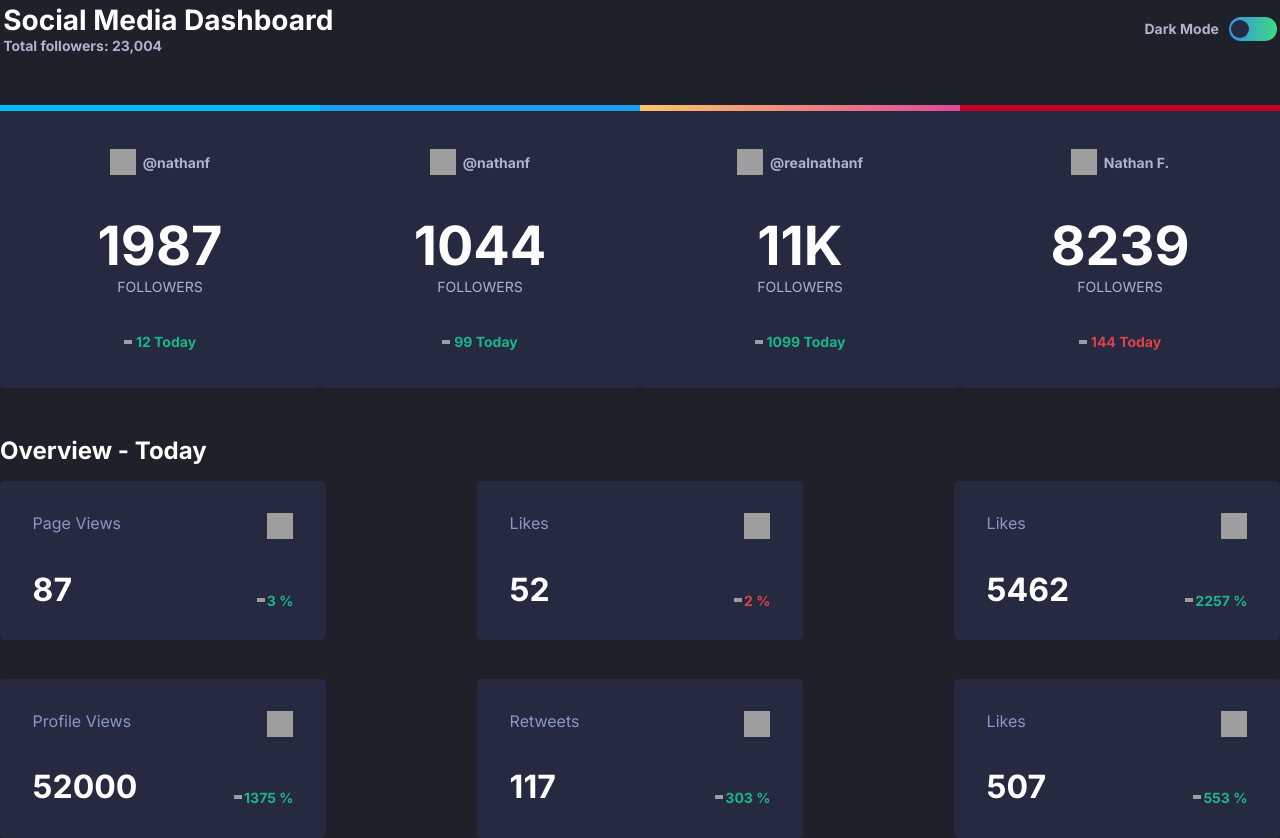
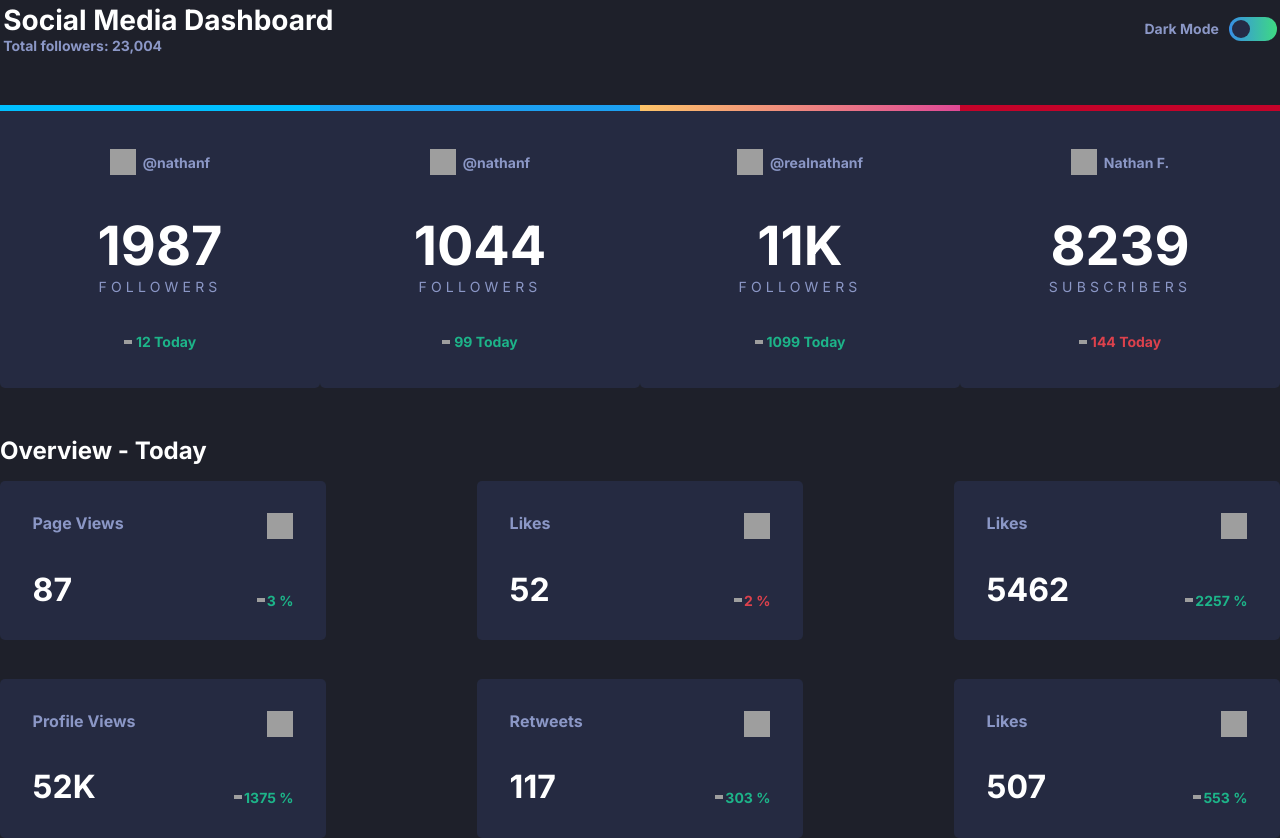
Before and after one commit to 1risS/ms-challenge, a React (Create React App) app: page / in a window 1280 px wide. Shown: the top 838 px of the page. Built offline with nearby package versions, Linux system fonts and the light colour scheme; grey boxes are pictures that could not be loaded.

Commit message:
casi todo

```diff
--- a/src/App.tsx
+++ b/src/App.tsx
@@ -1,20 +1,31 @@
-import './App.css';
 import CardContainer from './CardContainer';
 import Header from './Header';
 import AppContainer from './AppContainer'
 import OverviewHeader from './OverviewHeader';
 import OverviewCardContainer from './OverviewCardContainer';
+import { useState } from 'react';
+import { ThemeProvider } from 'styled-components';
+import { lightTheme, darkTheme } from './Theme';
+import { GlobalStyles } from './GlobalStyles';
 
 function App() {
+  const [theme, setTheme] = useState('dark')
+  const themeToggler = () => {
+    theme === 'light' ? setTheme('dark') : setTheme('light')
+  }
+
   return (
+    <ThemeProvider theme={theme === 'light' ? lightTheme : darkTheme}>
+      <GlobalStyles />
       <div className="App">
         <AppContainer>
-        <Header />
+          <Header onChange={themeToggler} />
           <CardContainer />
           <OverviewHeader />
           <OverviewCardContainer />
         </AppContainer>
       </div>
+    </ThemeProvider>
   );
 }
 
--- a/src/Card.tsx
+++ b/src/Card.tsx
@@ -1,21 +1,30 @@
 import "./index.css";
 import styled from "styled-components";
-import { devices } from './Theme'
+import { devices, primary } from './Theme'
 import arrowUp from './assets/icon-up.svg'
 import arrowDown from './assets/icon-down.svg'
+import Modal from './Modal'
+import { useEffect, useState } from 'react'
+import IndicatorNumber from "./IndicatorValue";
+import IndicatorValue from "./IndicatorValue";
 
 const CardContainer = styled.div<{ $borderColor: string }>`
     width: 326px;
     height: 277px;
     display: flex;
     flex-direction: column;
-    background-color: #252A41;
+    background-color: ${({ theme }) => theme.cardBg};
     border-radius: 5px;
     align-items: center;
     justify-content: space-evenly;
     border-top: 6px solid transparent;
     border-image: ${props => props.$borderColor};
     border-image-slice: 1;
+    cursor: pointer;
+
+    &:hover{
+        background-color: ${({ theme }) => theme.cardBgHover}
+    }
 
     @media ${devices.laptop} {
         width: 235px;
@@ -52,7 +61,7 @@ const SMLogo = styled.img`
 const UserName = styled.div`
     font-family: Inter;
     font-size: 14px;
-    color: #AEB3CB;
+    color: ${({ theme }) => theme.textColor2};
     font-weight: 700;
     margin-left: 0.5em;
 
@@ -69,37 +78,13 @@ const FollowersContainer = styled.div`
     flex-direction: column;
 `
 
-function FollowerNumber({ className, children }: any) {
-    let value = children;
-
-    if (value > 10000) {
-        value = `${value / 1000}K`
-    }
-    return (
-        <div className={className}>{value}</div>
-    )
-}
-
-const StyledFollowerNumber = styled(FollowerNumber)`
-    font-family: Inter;
-    font-size: 54px;
-    color: white;
-    font-weight: 700;
-
-    @media ${devices.tablet}{
-        font-size: 50px;
-    }
-    @media ${devices.mobileL}{
-        font-size: 54px;
-    }
-`
-
 const Followers = styled.div`
     font-family: Inter;
     font-size: 14px;
     font-weight: 400;
-    color: #AEB3CB;
+    color: ${({ theme }) => theme.textColor2};
     text-transform: uppercase;
+    letter-spacing: 0.3em;
 
     @media ${devices.tablet}{
         font-size: 10px;
@@ -124,7 +109,7 @@ const Today = styled.div<{ $todayDiff: number }>`
     font-family: Inter;
     font-size: 14px;
     font-weight: 700;
-    color: ${props => (props.$todayDiff <= 0) ? "hsl(356, 69%, 56%)" : "hsl(163, 72%, 41%)"} ;
+    color: ${props => (props.$todayDiff <= 0) ? primary.primaryRed : primary.primaryGreen} ;
 
     @media ${devices.tablet}{
         font-size: 10px;
@@ -133,25 +118,47 @@ const Today = styled.div<{ $todayDiff: number }>`
         font-size: 14px;
     }
 `
-interface CardProps {
+
+const StyledFollowerNumber = styled(IndicatorValue)`
+font-family: Inter;
+font-size: 54px;
+color: ${({ theme }) => theme.textColor1};
+font-weight: 700;
+
+@media ${devices.tablet}{
+    font-size: 50px;
+}
+@media ${devices.mobileL}{
+    font-size: 54px;
+}
+`
+export interface ICardProps {
+    socialNetworkName: string;
     socialLogo: string;
     userName: string;
     followers: number;
     todayDiff: number;
+    diff10days: number;
     borderColor: string;
+    followerName: string;
 }
 
+const Card = ({ socialNetworkName, socialLogo, userName, followers, todayDiff, diff10days, borderColor, followerName }: ICardProps) => {
+    const [isModalOpen, setIsModalOpen] = useState(false);
 
-const Card = ({ socialLogo, userName, followers, todayDiff, borderColor }: CardProps) => {
     return (
-        <CardContainer $borderColor={borderColor}>
+        <CardContainer $borderColor={borderColor} onClick={() => setIsModalOpen(true)}>
+            <Modal isOpen={isModalOpen} onClose={(e) => {
+                e.stopPropagation()
+                setIsModalOpen(false)
+            }} socialNetworkName={socialNetworkName} socialLogo={socialLogo} userName={userName} followers={followers} todayDiff={todayDiff} followerName={followerName} diff10days={diff10days}></Modal>
             <UserContainer>
                 <SMLogo src={socialLogo}></SMLogo>
                 <UserName> {userName} </UserName>
             </UserContainer>
             <FollowersContainer>
                 <StyledFollowerNumber>{followers}</StyledFollowerNumber>
-                <Followers>followers</Followers>
+                <Followers>{followerName}</Followers>
             </FollowersContainer>
             <TodayContainer>
                 <TodayArrow src={(todayDiff > 0) ? arrowUp : arrowDown}></TodayArrow>
--- a/src/CardContainer.tsx
+++ b/src/CardContainer.tsx
@@ -9,32 +9,44 @@ import youtube from './assets/icon-youtube.svg'
 
 const cardData = [
     {
+        socialNetworkName: "Facebook",
         socialLogo: facebook,
         userName: "@nathanf",
         followers: 1987,
         todayDiff: 12,
+        diff10days: 234,
         borderColor: "linear-gradient(to left, hsl(195, 100%, 50%), hsl(195, 100%, 50%)) ",
+        followerName: "followers",
     },
     {
+        socialNetworkName: "Twitter",
         socialLogo: twitter,
         userName: "@nathanf",
         followers: 1044,
         todayDiff: 99,
+        diff10days: -288,
         borderColor: "linear-gradient(to left, hsl(203, 89%, 53%), hsl(203, 89%, 53%)) ",
+        followerName: "followers",
     },
     {
+        socialNetworkName: "Instagram",
         socialLogo: instagram,
         userName: "@realnathanf",
         followers: 11000,
         todayDiff: 1099,
+        diff10days: 673,
         borderColor: "linear-gradient(to right, #FDC468, #DF4996)",
+        followerName: "followers",
     },
     {
+        socialNetworkName: "YouTube",
         socialLogo: youtube,
         userName: "Nathan F.",
         followers: 8239,
         todayDiff: -144,
+        diff10days: 2,
         borderColor: "linear-gradient(to left, hsl(348, 97%, 39%), hsl(348, 97%, 39%))",
+        followerName: "subscribers",
     },
 ]
 
--- /dev/null
+++ b/src/GlobalStyles.tsx
@@ -0,0 +1,10 @@
+import { createGlobalStyle } from "styled-components"
+
+export const GlobalStyles = createGlobalStyle`
+  body {
+    background: ${({ theme }) => theme.bodyBg};
+    font-family: Inter;
+    transition: all 0.35s linear;
+    text-align: center;
+  }
+  `
--- a/src/Header.tsx
+++ b/src/Header.tsx
@@ -6,7 +6,7 @@ import ModeToggle from "./ModeToggle";
 const H1 = styled.h1`
 font-family: Inter;
 font-size: 28px;
-color: white;
+color: ${({ theme }) => theme.textColor1};
 font-weight: 700;
 margin:0;
 
@@ -22,7 +22,7 @@ margin:0;
 const H3 = styled.h3`
 font-family: Inter;
 font-size: 14px;
-color: #AEB3CB;
+color:${({ theme }) => theme.textColor2};
 font-weight: 700;
 align-self: flex-start;
 margin: 0;
@@ -52,14 +52,14 @@ const HeaderTextContainer = styled.div`
     }
 `
 
-const Header = () => {
+const Header = ({ onChange }: { onChange: React.ChangeEventHandler<HTMLInputElement> }) => {
     return (
         <HeaderContainer>
             <HeaderTextContainer>
                 <H1>Social Media Dashboard</H1>
                 <H3>Total followers: 23,004</H3>
             </HeaderTextContainer>
-            <ModeToggle />
+            <ModeToggle onChange={onChange} />
         </ HeaderContainer>
     );
 };
--- /dev/null
+++ b/src/IndicatorValue.tsx
@@ -0,0 +1,10 @@
+export default function IndicatorValue({ className, children }: any) {
+    let value = children;
+
+    if (value > 10000) {
+        value = `${value / 1000}K`
+    }
+    return (
+        <div className={className}>{value}</div>
+    )
+}
--- /dev/null
+++ b/src/Modal.tsx
@@ -0,0 +1,248 @@
+import React from "react";
+import styled from "styled-components";
+import { darkTheme, lightTheme, primary, devices } from './Theme';
+import xIcon from "./assets/x-icon.svg"
+import fb from "./assets/icon-facebook.svg"
+import arrowUp from "./assets/icon-up.svg"
+import arrowDown from "./assets/icon-down.svg"
+import IndicatorValue from "./IndicatorValue";
+
+interface IModalProps {
+    isOpen: boolean;
+    onClose: (event: any) => void;
+    socialNetworkName: string;
+    socialLogo: string;
+    userName: string;
+    followers: number;
+    todayDiff: number;
+    diff10days: number;
+    followerName: string;
+}
+
+const ModalBackgroundStyled = styled.div`
+    position: absolute;
+    background: rgba(0,0,0,0.6);
+    top: 0;
+    left: 0;
+    right: 0;
+    bottom: 0;
+    z-index: 1;
+`;
+
+const ModalStyled = styled.div`
+    display: flex;
+    flex-direction: column;
+    justify-content: flex-start;
+    background:  ${({ theme }) => theme.cardBg};
+    border-radius: 23px;
+    position: absolute;
+    top: 20%;
+    left: 50%;
+    transform: translate(-50%);
+    min-width: 30rem;
+    z-index: 2;
+    width: 80%;
+    height: 500px;
+`;
+
+const ModalHeader = styled.h1`
+font-family: Inter;
+font-size: 28px;
+color: ${({ theme }) => theme.textColor1};
+text-align: left;
+font-weight: 700;
+margin:4rem 4rem 1rem 4rem;
+display: flex;
+flex-direction: row;
+justify-content: space-between;
+
+@media ${devices.tablet}{
+    font-size: 26px;
+}
+@media ${devices.mobileL}{
+    font-size: 28px;
+    text-align: left;
+}
+`;
+
+const CloseButtonStyled = styled.img`
+    height: 17px;
+    width: 17px;
+    // position: absolute;
+    color: ${({ theme }) => theme.textColor1};
+    top: 2em;
+    right: 2em;
+    z-index: 1;
+    &:hover {
+        cursor: pointer;
+    }
+`;
+
+
+
+const ModalContainer = styled.div`
+    cursor: default;
+`
+
+const UserContainer = styled.div`
+    display: flex;
+    flex-direction: row;
+    justify-content: flex-start;
+    margin-left: 4em;
+`
+
+const SMLogo = styled.img`
+    width: 26px;
+    height: 26px;
+`
+
+const UserName = styled.div`
+    font-family: Inter;
+    font-size: 14px;
+    color: ${({ theme }) => theme.textColor2};
+    font-weight: 700;
+    margin-left: 0.5em;
+
+    @media ${devices.tablet}{
+        font-size: 12px;
+    }
+    @media ${devices.mobileL}{
+        font-size: 14px;
+    }
+`
+
+const MetricsContainer = styled.div`
+    display: flex;
+    flex-direction: row;
+    justify-content: flex-start;
+    align-items: center;
+    margin: 2rem 4rem 0rem 4rem;
+`
+
+const TotalFollowersNumber = styled(IndicatorValue)`
+    font-family: Inter;
+    font-size: 54px;
+    color: ${({ theme }) => theme.textColor1};
+    font-weight: 700;
+    margin: 0;
+
+    @media ${devices.tablet}{
+        font-size: 50px;
+    }
+    @media ${devices.mobileL}{
+        font-size: 54px;
+    }
+`
+
+const TotalFollowersLabel = styled.div`
+    font-family: Inter;
+    font-size: 15px;
+    text-align: left;
+    font-weight: 400;
+    color: ${({ theme }) => theme.textColor1};
+    width: 80px;
+    margin-left: 0.5rem;
+`
+
+const NewFollowers10Container = styled.div`
+    display: flex;
+    flex-direction: row;
+    justify-content: space-evenly;
+    align-items: center;
+    margin-left: 2rem;
+`
+
+const NFArrow = styled.img`
+    width: 14px;
+    height: 8px;
+    margin-right: 0.5rem;
+`
+const NF10daysValue = styled.div<{ $value: number }>`
+    font-family: Inter;
+    font-size: 54px;
+    text-align: left;
+    font-weight: 700;
+    color: ${({ $value }) => $value > 0 ? primary.primaryGreen : primary.primaryRed};
+`
+const NF10daysTxt = styled.h3`
+    font-family: Inter;
+    font-size: 15px;
+    text-align: left;
+    font-weight: 400;
+    color: ${({ theme }) => theme.textColor1};
+    width: 140px;
+    margin-left: 0.5rem;
+`
+
+const NewFollowersTodayContainer = styled.div`
+    display : flex;
+    flex-direction: row;
+    justify-content: space-evenly;
+    align-items: center;
+    margin-left: 2rem;
+`
+
+const NFTodayValue = styled.div<{ $value: number }>`
+    font-family: Inter;
+    font-size: 54px;
+    text-align: left;
+    font-weight: 700;
+    color: ${({ $value }) => $value > 0 ? primary.primaryGreen : primary.primaryRed};
+`
+
+const NFTodayText = styled.h3`
+    font-family: Inter;
+    font-size: 15px;
+    text-align: left;
+    font-weight: 400;
+    color: ${({ theme }) => theme.textColor1};
+    width: 140px;
+    margin-left: 0.5rem;
+`
+
+const Modal = ({ isOpen, onClose, socialNetworkName, socialLogo, userName, followers, todayDiff, diff10days, followerName }: IModalProps) => {
+
+    if (!isOpen) {
+        return null;
+    }
+
+    const newFollowers10days = 81;
+    // const newFollowersToday = 12;
+
+    return (
+        <ModalContainer>
+            <ModalStyled>
+                <ModalHeader>
+                    {socialNetworkName} {followerName}
+                    <CloseButtonStyled src={xIcon} onClick={(e) => onClose(e)} />
+                </ModalHeader>
+                <UserContainer>
+                    <SMLogo src={socialLogo}></SMLogo>
+                    <UserName>{userName}</UserName>
+                </UserContainer>
+                <MetricsContainer>
+                    <TotalFollowersNumber>{followers}</TotalFollowersNumber>
+                    <TotalFollowersLabel>Total {followerName}</TotalFollowersLabel>
+                    <NewFollowers10Container>
+                        {/* <NFArrow src={(newFollowers > 0) ? arrowUp : arrowDown}></NFArrow> */}
+                        <NFArrow src={(diff10days > 0) ? arrowUp : arrowDown}></NFArrow>
+                        <NF10daysValue $value={diff10days}>
+                            {Math.abs(diff10days)}
+                        </NF10daysValue>
+                        <NF10daysTxt>New {followerName} in the past 10 days</NF10daysTxt>
+                    </NewFollowers10Container>
+                    <NewFollowersTodayContainer>
+                        <NFArrow src={(todayDiff > 0) ? arrowUp : arrowDown}></NFArrow>
+                        <NFTodayValue $value={todayDiff}>
+                            {Math.abs(todayDiff)}
+                        </NFTodayValue>
+                        <NFTodayText>New {followerName} TODAY</NFTodayText>
+                    </NewFollowersTodayContainer>
+                </MetricsContainer>
+            </ModalStyled>
+            <ModalBackgroundStyled />
+        </ModalContainer>
+    );
+};
+
+export default Modal
--- a/src/ModeToggle.tsx
+++ b/src/ModeToggle.tsx
@@ -8,10 +8,9 @@ const Label = styled.label`
   display: flex;
   align-items: center;
   gap: 10px;
-  cursor: pointer;
   font-family: Inter;
   font-size: 14px;
-  color: #AEB3CB;
+  color: ${({ theme }) => theme.textColor2};
   font-weight: 700;
 
   @media ${devices.tablet}{
@@ -31,9 +30,10 @@ const Switch = styled.div`
   position: relative;
   width: 48px;
   height: 24px;
-  background: linear-gradient(to left, #3EDA82, #378FE6);
+  background: ${({ theme }) => theme.toggle};
   border-radius: 32px;
   transition: 300ms all;
+  cursor: pointer;
 
   &:before {
     transition: 300ms all;
@@ -43,8 +43,8 @@ const Switch = styled.div`
     height: 18px;
     border-radius: 35px;
     top: 50%;
-    left: 2px;
-    background: #252B45;
+    left: 3px;
+    background: ${({ theme }) => theme.toggleCircle};
     transform: translate(0, -50%);
   }
 `;
@@ -54,19 +54,18 @@ const Input = styled.input`
   position: absolute;
 
   &:checked + ${Switch} {
-    background: #AEB3CB;
-
     &:before {
-      transform: translate(25px, -50%);
+      transform: translate(24px, -50%);
     }
   }
 `;
 
-const ModeToggle = () => {
+const ModeToggle = ({ onChange }: { onChange: React.ChangeEventHandler<HTMLInputElement> }) => {
   const [checked, setChecked] = useState(false);
 
   const handleChange = (e: ChangeEvent<HTMLInputElement>) => {
     setChecked(e.target.checked);
+    onChange(e)
   };
 
   return (
--- a/src/OverviewCard.tsx
+++ b/src/OverviewCard.tsx
@@ -1,8 +1,9 @@
 import "./index.css";
 import styled from "styled-components";
-import { devices } from "./Theme";
+import { devices, primary } from "./Theme";
 import arrowUp from './assets/icon-up.svg'
 import arrowDown from './assets/icon-down.svg'
+import IndicatorValue from "./IndicatorValue";
 
 interface OverviewCardProps {
     socialLogo: string;
@@ -16,12 +17,18 @@ const OverviewCardContainer = styled.div`
     height: 159px;
     display: flex;
     flex-direction: column;
-    background-color: #252A41;
+    background-color:  ${({ theme }) => theme.cardBg};
     margin-bottom: 3%;
     justify-content: center;
     align-items: space-evenly;
     position: relative;
     border-radius: 5px;
+    cursor: pointer;
+
+    &:hover{
+        background-color: ${({ theme }) => theme.cardBgHover}
+    }
+
 
     @media ${devices.laptop} {
         width: 235px;
@@ -44,8 +51,8 @@ const OverviewCardContainer = styled.div`
 const Indicator = styled.div`
     font-family: Inter;
     font-size: 16px;
-    font-width: 700;
-    color: #8B97C6;
+    font-weight: 700;
+    color:  ${({ theme }) => theme.textColor2};
     position: absolute;
     top: 20%;
     left: 10%;
@@ -70,10 +77,10 @@ const SMLogo = styled.img`
     }
 `
 
-const IndicatorValue = styled.div`
+const StyledIndicatorValue = styled(IndicatorValue)`
     font-family: Inter;
     font-size: 32px;
-    color: white;
+    color: ${({ theme }) => theme.textColor1};
     font-weight: 700;
     position: absolute;
     bottom: 20%;
@@ -116,7 +123,7 @@ const PercentageValue = styled.div<{ $todayPercentage: number }>`
     font-family: Inter;
     font-size: 14px;
     font-weight: 700;
-    color: ${props => (props.$todayPercentage <= 0) ? "hsl(356, 69%, 56%)" : "hsl(163, 72%, 41%)"} ;
+    color: ${props => (props.$todayPercentage <= 0) ? primary.primaryRed : primary.primaryGreen} ;
 
     @media ${devices.tablet}{
         font-size: 12px;
@@ -131,7 +138,7 @@ const OverviewCard = ({ socialLogo, indicator, value, todayPercentage }: Overvie
         <OverviewCardContainer>
             <Indicator> {indicator} </Indicator>
             <SMLogo src={socialLogo} />
-            <IndicatorValue>{value}</IndicatorValue>
+            <StyledIndicatorValue>{value}</StyledIndicatorValue>
             <PercentageValueContainer>
                 <PercentageArrow src={(todayPercentage > 0) ? arrowUp : arrowDown} />
                 <PercentageValue $todayPercentage={todayPercentage}> {Math.abs(todayPercentage)} % </ PercentageValue>
--- a/src/OverviewCardContainer.tsx
+++ b/src/OverviewCardContainer.tsx
@@ -45,7 +45,7 @@ const overviewCardData = [
         todayPercentage: 2257,
     },
     {
-        socialLogo: facebook,
+        socialLogo: instagram,
         indicator: "Profile Views",
         value: 52000,
         todayPercentage: 1375,
--- a/src/OverviewHeader.tsx
+++ b/src/OverviewHeader.tsx
@@ -16,7 +16,7 @@ padding-top: 3em;
 const H2 = styled.h2`
 font-family: Inter;
 font-size: 24px;
-color: white;
+color: ${({ theme }) => theme.textColor1};
 font-weight: 700;
 margin:0;
 `
--- a/src/Theme.tsx
+++ b/src/Theme.tsx
@@ -1,19 +1,33 @@
-export const DarkTheme = {
+export const primary = {
+    primaryGreen: 'hsl(163, 72%, 41%)',
+    primaryRed: 'hsl(356, 69%, 56%)',
+    facebook: 'hsl(195, 100%, 50%)',
+    twitter: 'hsl(203, 89%, 53%)',
+    instagram: 'linear-gradient(to right, #FDC468, #DF4996)'
+}
+
+export const darkTheme = {
     bodyBg: '#1E202A',
     topBgPattern: '#1F212E',
     cardBg: '#252A41',
-    textColor1: '##8B97C6',
-    textColor2: '#FFFFFF',
-    chart: '#8F8BDA'
+    cardBgHover: '#333A56',
+    textColor1: '#FFFFFF',
+    textColor2: '#8B97C6',
+    chart: '#8F8BDA',
+    toggle: 'linear-gradient(to left, #3EDA82, #378FE6)',
+    toggleCircle: '#252B45'
 }
 
-export const LightTheme = {
+export const lightTheme = {
     bodyBg: '#FFFFFF',
     topBgPattern: '#F5F7FF',
-    cardBg: '#F0F2FA',
-    textColor1: '#63687E',
-    textColor2: '#1E202A',
+    cardBg: '#F0F3FA',
+    cardBgHover: '#E1E3F0',
+    textColor1: '#1E202A',
+    textColor2: '#63687E',
     chart: '#8F8BDA',
+    toggle: '#AEB3CB',
+    toggleCircle: 'white',
 }
 
 const sizes = {
```
Also changed, not shown: src/assets/x-icon.svg (added). Lines whose indentation alone changed are shown as unchanged.
